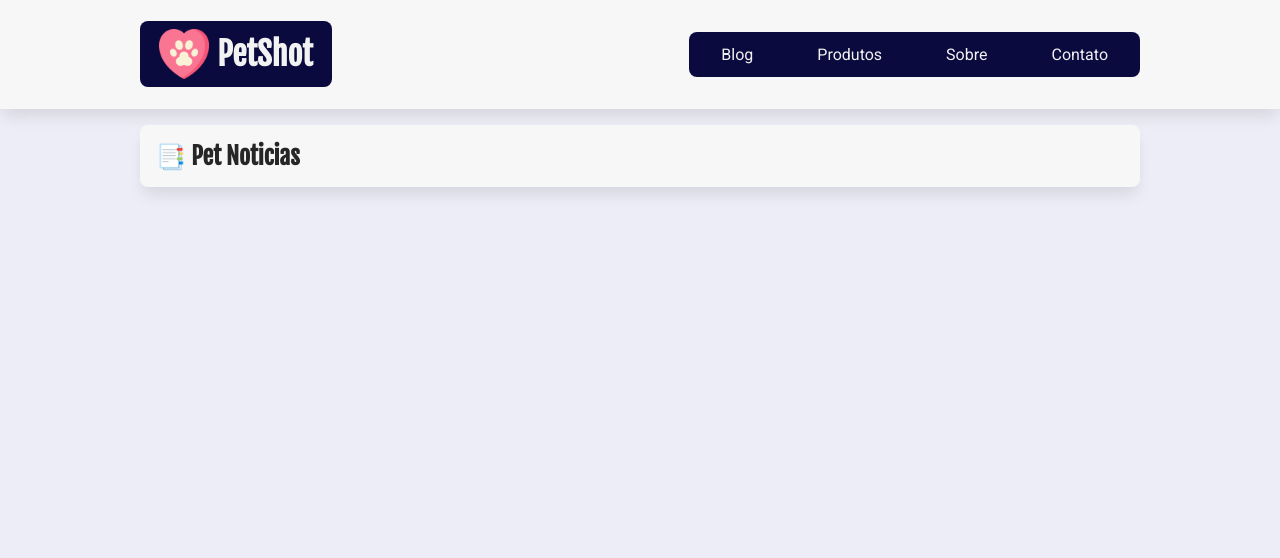
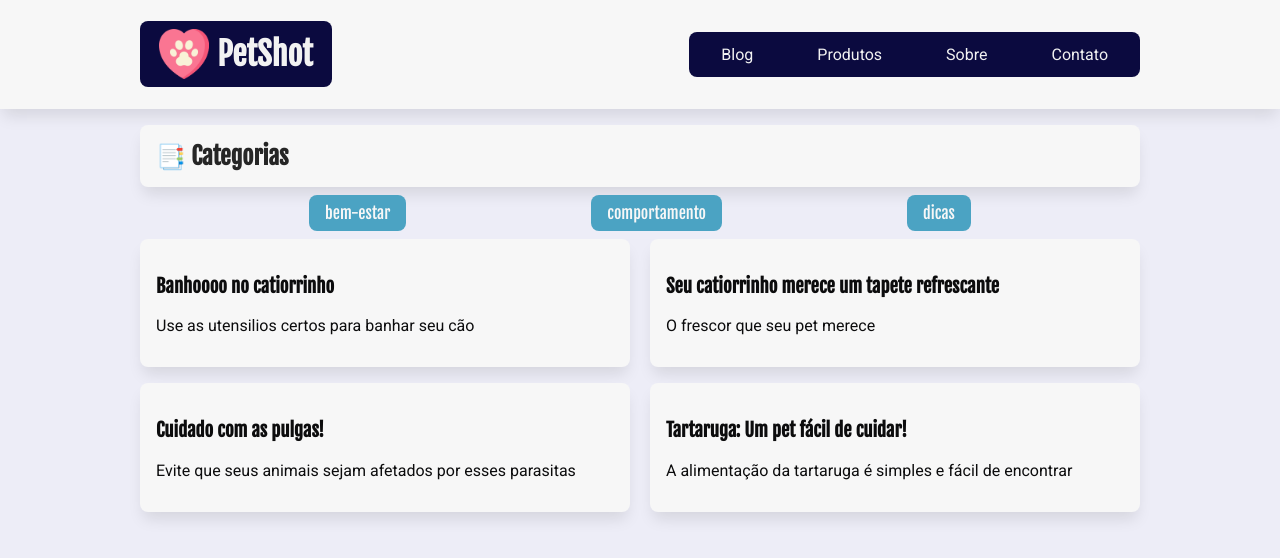
Before and after one commit to R0drigo-Pedroso/projeto-react-petshop, a React (Create React App) app: page /categoria/bem-estar in a window 1280 px wide. Shown: the top 558 px of the page. Built offline with nearby package versions, Linux system fonts and the light colour scheme; data requests are answered from the project's data file.

Commit message:
props.url e useEffect com dependencia
Desestruturação do props.url

```diff
--- a/src/components/ListaPosts/ListaPosts.jsx
+++ b/src/components/ListaPosts/ListaPosts.jsx
@@ -11,7 +11,7 @@
 /* Estilos css */
 import estilo from "./ListaPosts.module.css";
 
-const ListaPosts = () => {
+const ListaPosts = ({ url }) => {
   /* Iniciamos o state do componente com um array vazio, para posteriomente "preenchê-lo" com os dados vindos da API. Esta atribuição será feita com auxilio do setPosts (set - servirá para manipulação de dados) */
   const [posts, setPosts] = useState([]);
 
@@ -21,7 +21,8 @@
   useEffect(() => {
     async function getPosts() {
       try {
-        const resposta = await fetch(`${servidorApi}/posts`);
+        /* const resposta = await fetch(`${servidorApi}/posts`); */
+        const resposta = await fetch(`${servidorApi}/${url || "posts"}`);
         const dados = await resposta.json();
         setPosts(dados);
         setLoading(false);
@@ -30,7 +31,10 @@
       }
     }
     getPosts();
-  }, []);
+
+    /* É necessario indicar a url com dependência pois ela muda toda vez em que uma categoria é clicada.
+    Desta forma, o useEffect "endende" que ele deve executar novamente as suas ações (neste caso, executar novamente o fetch na API)*/
+  }, [url]);
 
   /* Sobre useEffect
    *Este hook visa permitir um maior controle sobre "efeitos colaterais" na execução do componente.
--- a/src/pages/Categoria/Categoria.jsx
+++ b/src/pages/Categoria/Categoria.jsx
@@ -1,12 +1,22 @@
+import { useParams } from "react-router-dom";
+
 import estilo from "./Categoria.module.css";
+
+import ListaPosts from "../../components/ListaPosts/ListaPosts";
+import ListaCategorias from "../../components/ListaCategorias/ListaCategorias";
 
 /* objetivo deste componente é exibir o listaPosts
 filtrando pela categoria escolhida no meu ListaCategorias
 */
-export const Categoria = () => {
+const Categoria = () => {
+  const { nome } = useParams();
   return (
     <section>
-      <h2 className={estilo.titulo_secao}>Pet Noticias</h2>
+      <h2 className={estilo.titulo_secao}>Categorias</h2>
+
+      <ListaCategorias />
+
+      <ListaPosts url={`posts?categoria=${nome}`} />
     </section>
   );
 };
```
